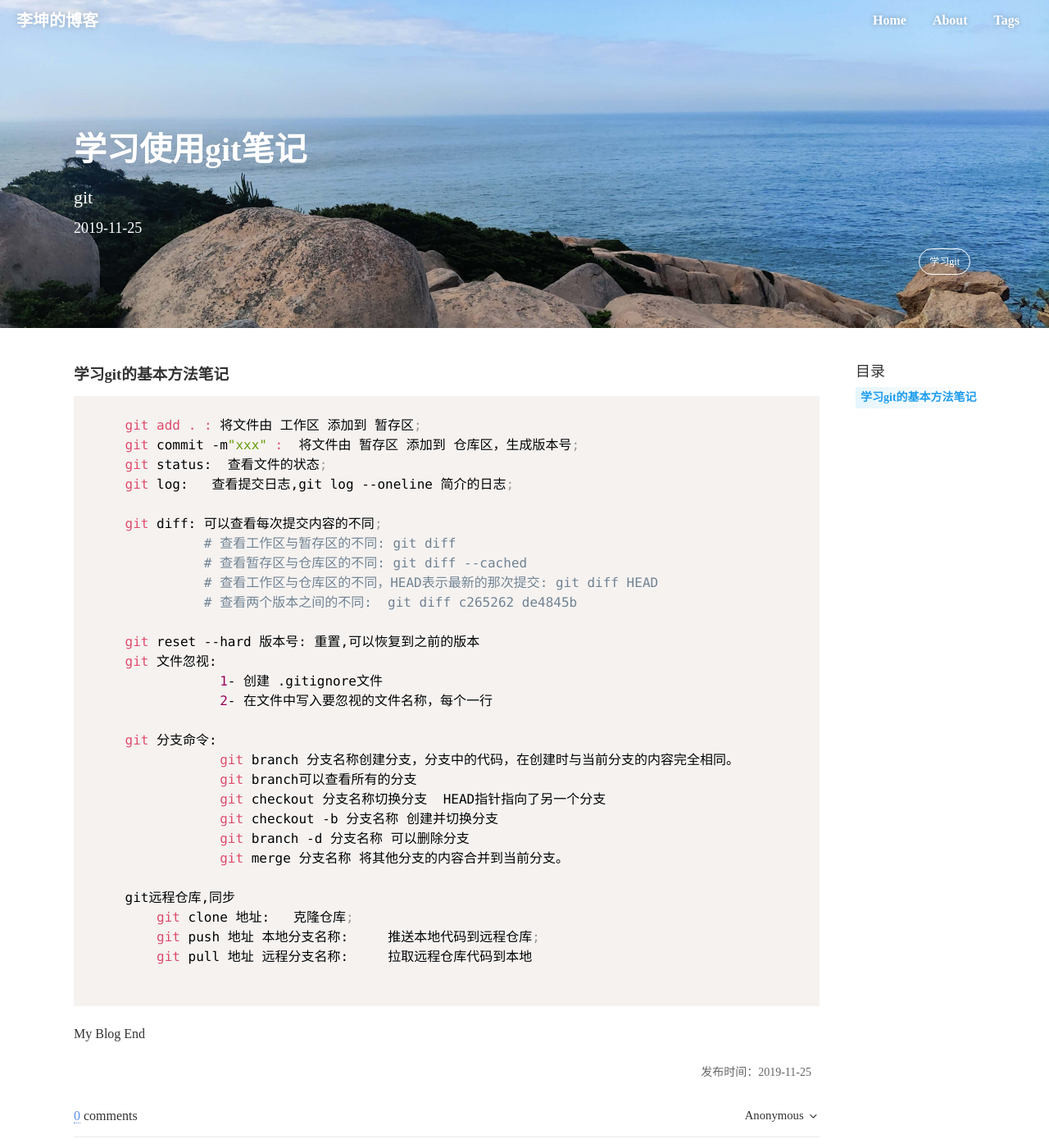
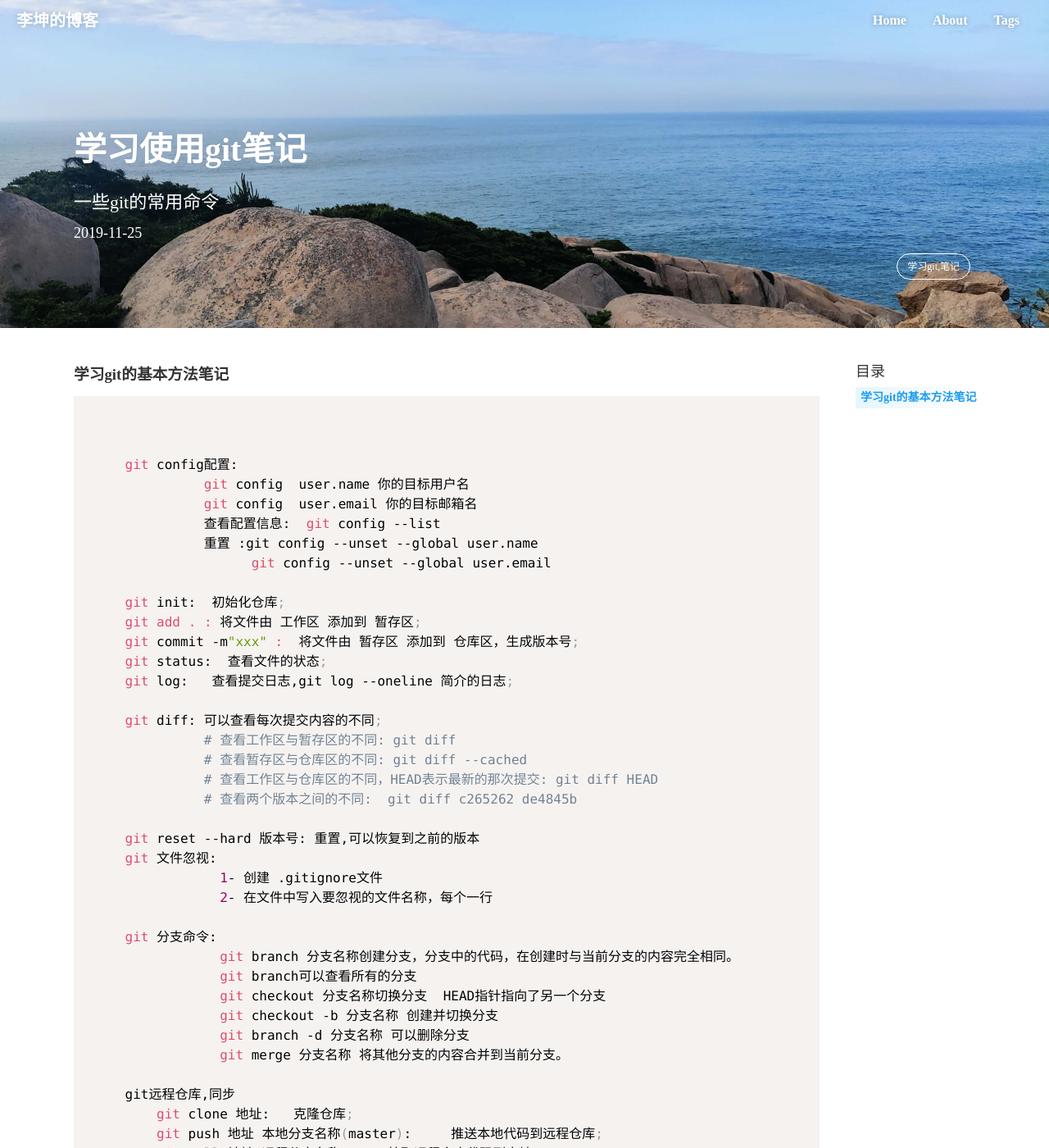
Before and after one commit to LeeKKun/LeeKKun.github.io, a Jekyll site: the page built from _posts/2019-11-25-git学习.html, in a window 1280 px wide and 1400 px high. Shown: the whole window at 82% size. Built offline with Jekyll 4.4.1, drawn with Linux system fonts in a browser that asks for light colours; some web fonts are replaced; comment, search, counter and statistics services are not loaded.

Commit message:
git笔记修改

```diff
--- a/_posts/2019-11-25-git学习.html
+++ b/_posts/2019-11-25-git学习.html
@@ -1,14 +1,24 @@
 ---
 layout: post
 title: 学习使用git笔记
-description: git
-tags: 学习git
+description: 一些git的常用命令
+tags: 学习git,笔记
 bannerImg: /images/bg-banner.jpg
 ---
 <h3>学习git的基本方法笔记</h3>
 <!--more-->
 <pre>
+  <!-- <code class="language-shell"> -->
   <code class="language-shell">
+
+    git config配置:
+              git config  user.name 你的目标用户名
+              git config  user.email 你的目标邮箱名
+              查看配置信息:  git config --list
+              重置 :git config --unset --global user.name
+                    git config --unset --global user.email
+
+    git init:  初始化仓库;
     git add . : 将文件由 工作区 添加到 暂存区;
     git commit -m"xxx" :  将文件由 暂存区 添加到 仓库区，生成版本号;
     git status:  查看文件的状态;
@@ -35,9 +45,9 @@ bannerImg: /images/bg-banner.jpg
 
     git远程仓库,同步
         git clone 地址:   克隆仓库;
-        git push 地址 本地分支名称:     推送本地代码到远程仓库;
+        git push 地址 本地分支名称(master):     推送本地代码到远程仓库;
         git pull 地址 远程分支名称:     拉取远程仓库代码到本地
 
   </code>
 </pre>
-<p>My Blog End</p>
+<p>My Git Notes</p>
```
Also changed, not shown: 4 other files.
